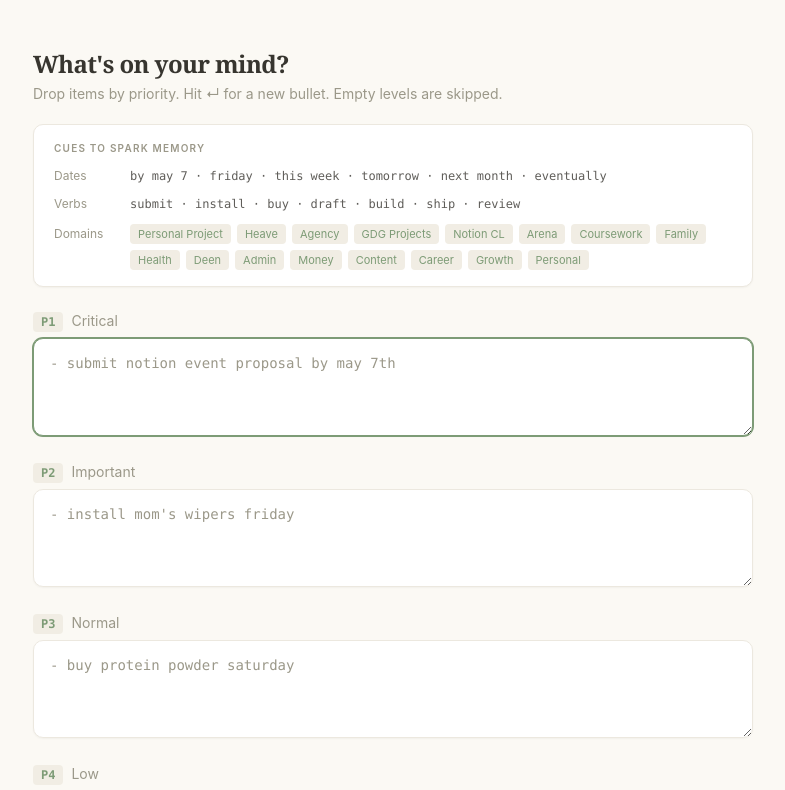
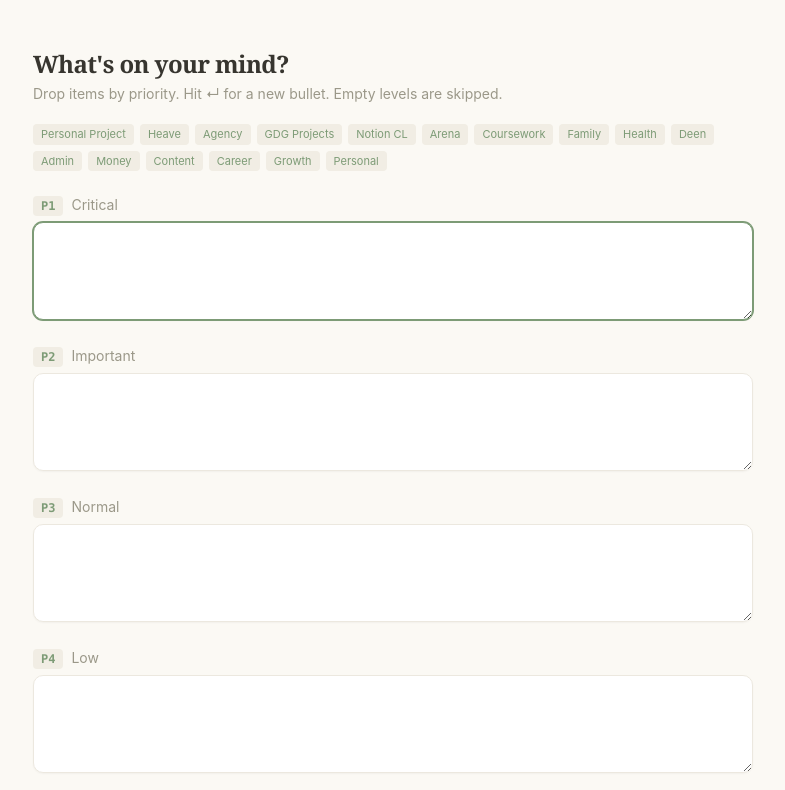
Before and after one commit to apollo-ullah/dumpr, a Next.js app: page / in a window 1280 px wide. Shown: the top 790 px of the page, without its empty margins (247-1032 px from the left). Built offline with nearby package versions, Linux system fonts and the light colour scheme.

Commit message:
ui: drop dates/verbs cues + per-section placeholders, keep domain chips bare

```diff
--- a/components/DumpForm.tsx
+++ b/components/DumpForm.tsx
@@ -77,20 +77,12 @@
   error: string | null;
 };
 
-const SECTIONS: Array<{
-  key: keyof PLevels;
-  tag: string;
-  label: string;
-  placeholder: string;
-}> = [
-  { key: "p1", tag: "P1", label: "Critical", placeholder: "- submit notion event proposal by may 7th" },
-  { key: "p2", tag: "P2", label: "Important", placeholder: "- install mom's wipers friday" },
-  { key: "p3", tag: "P3", label: "Normal", placeholder: "- buy protein powder saturday" },
-  { key: "p4", tag: "P4", label: "Low", placeholder: "- find new gym shoes next month" },
+const SECTIONS: Array<{ key: keyof PLevels; tag: string; label: string }> = [
+  { key: "p1", tag: "P1", label: "Critical" },
+  { key: "p2", tag: "P2", label: "Important" },
+  { key: "p3", tag: "P3", label: "Normal" },
+  { key: "p4", tag: "P4", label: "Low" },
 ];
-
-const DATE_HINTS = ["by may 7", "friday", "this week", "tomorrow", "next month", "eventually"];
-const VERB_HINTS = ["submit", "install", "buy", "draft", "build", "ship", "review"];
 
 export function DumpForm({ levels, onChange, onSubmit, loading, error }: Props) {
   const refs = useRef<Record<keyof PLevels, HTMLTextAreaElement | null>>({
@@ -154,26 +146,7 @@
         </p>
       </header>
 
-      <div className="mb-6 rounded-warm border border-warm-border bg-warm-surface px-5 py-4 shadow-warm">
-        <div className="mb-3 text-[10px] font-semibold uppercase tracking-[0.12em] text-warm-muted">
-          Cues to spark memory
-        </div>
-        <div className="space-y-3 text-xs">
-          <div className="flex items-baseline gap-3">
-            <span className="w-16 shrink-0 text-warm-muted">Dates</span>
-            <span className="font-mono text-warm-fg/80">
-              {DATE_HINTS.join("  ·  ")}
-            </span>
-          </div>
-          <div className="flex items-baseline gap-3">
-            <span className="w-16 shrink-0 text-warm-muted">Verbs</span>
-            <span className="font-mono text-warm-fg/80">
-              {VERB_HINTS.join("  ·  ")}
-            </span>
-          </div>
-          <div className="flex gap-3">
-            <span className="w-16 shrink-0 pt-0.5 text-warm-muted">Domains</span>
-            <span className="flex flex-wrap gap-1.5">
+      <div className="mb-6 flex flex-wrap gap-1.5">
         {DOMAIN_VALUES.map((d) => (
           <span
             key={d}
@@ -182,9 +155,6 @@
             {d}
           </span>
         ))}
-            </span>
-          </div>
-        </div>
       </div>
 
       {error && (
@@ -212,8 +182,7 @@
               onKeyDown={handleKeyDown}
               disabled={loading}
               rows={3}
-              placeholder={section.placeholder}
-              className="w-full rounded-warm border border-warm-border bg-warm-surface px-4 py-3 font-mono text-[14px] leading-6 text-warm-fg shadow-warm placeholder:text-warm-muted focus:border-warm-sage focus:outline-none focus:ring-1 focus:ring-warm-sage disabled:opacity-60"
+              className="w-full rounded-warm border border-warm-border bg-warm-surface px-4 py-3 font-mono text-[14px] leading-6 text-warm-fg shadow-warm focus:border-warm-sage focus:outline-none focus:ring-1 focus:ring-warm-sage disabled:opacity-60"
             />
           </div>
         ))}
```
Lines whose indentation alone changed are shown as unchanged.
